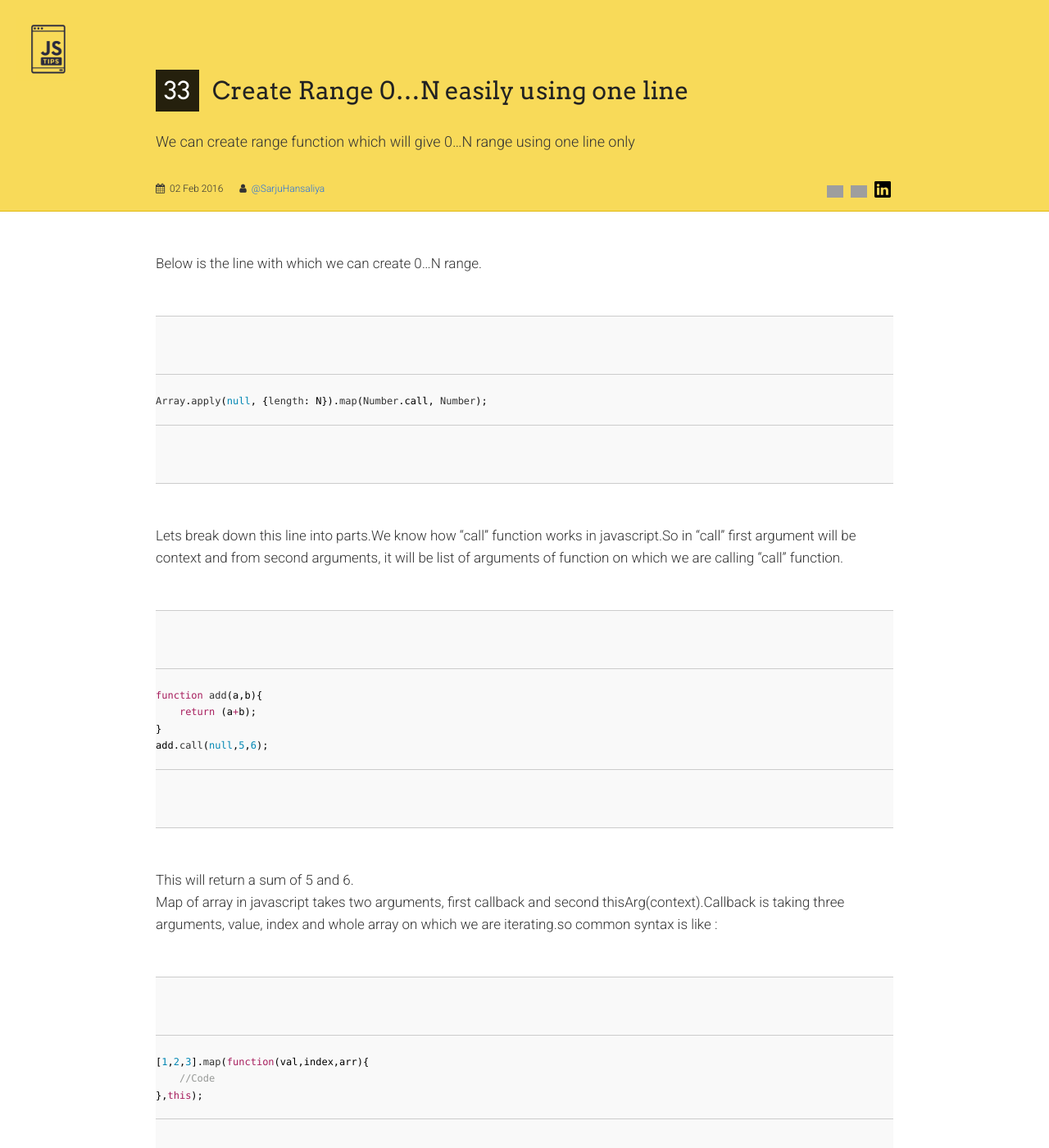
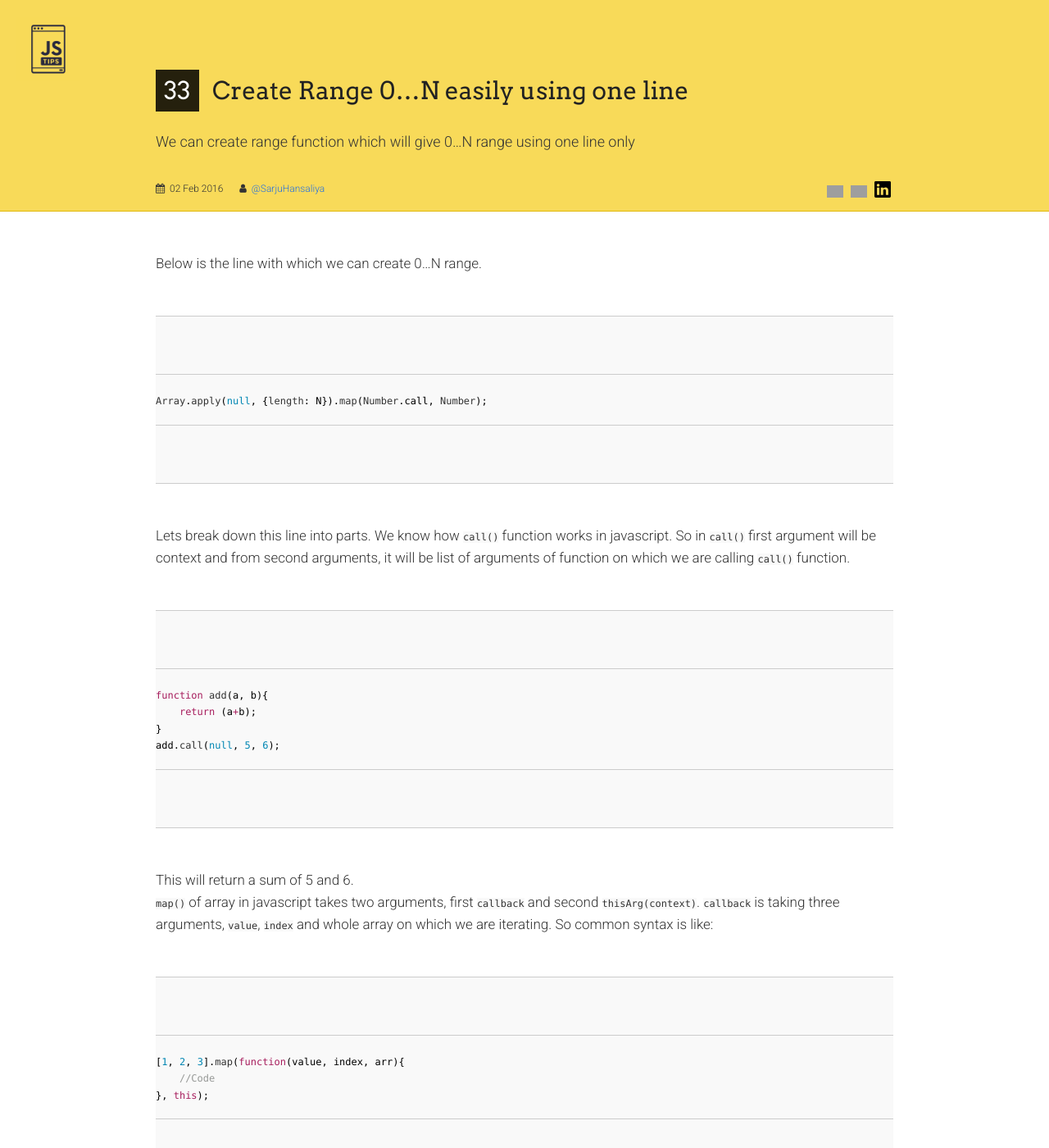
Before and after one commit to loverajoel/jstips, a Jekyll site: the page built from _posts/en/2016-02-02-create-range-0...n-easily-using-one-line.md, in a window 1280 px wide and 1400 px high. Shown: the whole window at 82% size. Built offline with Jekyll 4.4.1, drawn with Linux system fonts in a browser that asks for light colours; nearby versions of some CDN libraries; Markdown is read by kramdown in place of the engine named in the settings; comment, search, counter and statistics services are not loaded; grey boxes are pictures that could not be loaded.

Commit message:
Improved formatting

````diff
--- a/_posts/en/2016-02-02-create-range-0...n-easily-using-one-line.md
+++ b/_posts/en/2016-02-02-create-range-0...n-easily-using-one-line.md
@@ -18,22 +18,22 @@ Below is the line with which we can create 0...N range.
 Array.apply(null, {length: N}).map(Number.call, Number);
 ```
 
-Lets break down this line into parts.We know how "call" function works in javascript.So in "call" first argument will be context and from second arguments, it will be list of arguments of function on which we are calling "call" function.
+Lets break down this line into parts. We know how `call()` function works in javascript. So in `call()` first argument will be context and from second arguments, it will be list of arguments of function on which we are calling `call()` function.
 
 ```js
-function add(a,b){
+function add(a, b){
     return (a+b);
 }
-add.call(null,5,6);
+add.call(null, 5, 6);
 ```
 This will return a sum of 5 and 6.
 
-Map of array in javascript takes two arguments, first callback and second thisArg(context).Callback is taking three arguments, value, index and whole array on which we are iterating.so common syntax is like :
+`map()` of array in javascript takes two arguments, first `callback` and second `thisArg(context)`. `callback` is taking three arguments, `value`, `index` and whole array on which we are iterating. So common syntax is like:
 
 ```js
-[1,2,3].map(function(val,index,arr){
+[1, 2, 3].map(function(value, index, arr){
     //Code
-},this);
+}, this);
 ```
 Below line create array of given length.
 
@@ -49,7 +49,7 @@ Array.apply(null, {length: N}).map(Number.call, Number);
 If you want range 1...N, it will be like this.
 
 ```js
-Array.apply(null, {length: N}).map(function(val,index){
+Array.apply(null, {length: N}).map(function(value, index){
   return index+1;
 });
 ```
````
